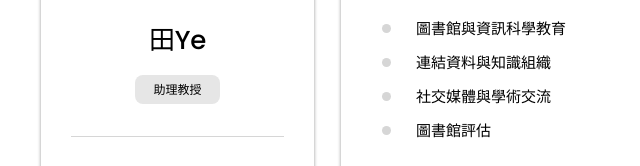
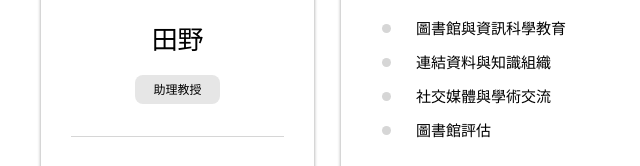
Before and after one commit to ucas2012/ucas2012.github.io, a plain HTML site: page index_cn.html in a window 1280 px wide. Shown: the part 285-451 px from the top of the page, 0-640 px from the left. Drawn offline with nearby package versions, Linux system fonts and the light colour scheme.

Commit message:
Update index_cn.html

```diff
--- a/index_cn.html
+++ b/index_cn.html
@@ -3,7 +3,7 @@
  * @Author: Qing Shi
  * @Date: 2024-11-01 22:43:18
  * @LastEditors: Qing Shi
- * @LastEditTime: 2024-11-01 23:04:06
+ * @LastEditTime: 2024-11-01 23:06:31
 -->
 <!--
  *                        _oo0oo_
@@ -80,7 +80,7 @@
         </figure>
 
         <div class="info-content">
-          <h1 class="name" title="Yi Tian">田Ye</h1>
+          <h1 class="name" title="Yi Tian">田野</h1>
 
           <p class="title">助理教授</p>
           <!-- <br> -->
```
